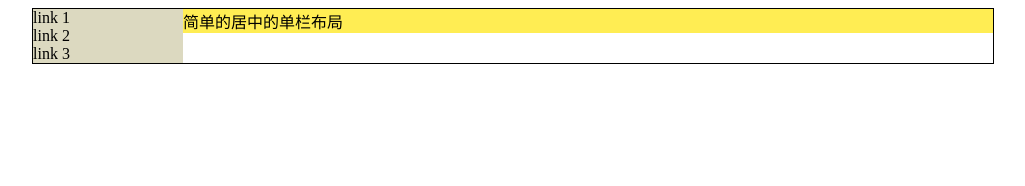
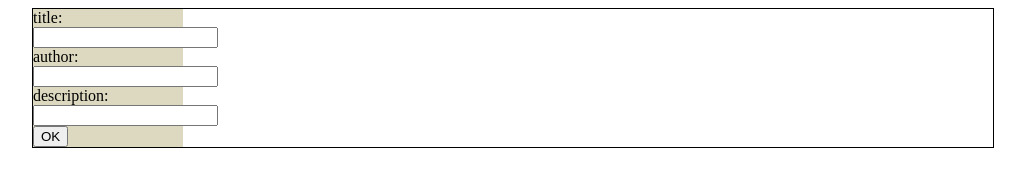
Before and after one commit to ocdman/jstutor, a plain HTML site: page backbone tutorial/fixed width three-column layout.html in a window 1280 px wide. Shown: the whole page, without its empty margins (127-1152 px from the left). Drawn offline with Linux system fonts and the light colour scheme.

Commit message:
give the backbone tutorial a name - shelf of books

```diff
--- a/backbone tutorial/fixed width three-column layout.html
+++ b/backbone tutorial/fixed width three-column layout.html
@@ -1,5 +1,6 @@
 <html>
 <head>
+	<title>Shelf of Books</title>
 	<style type="text/css">
 		.clearfix:after {
 			content: '.';
@@ -15,17 +16,13 @@
 			border: 1px solid;
 		}
 
-		nav {
+		#input {
 			width: 150px;
 			float: left;
 			background: #dcd9c0;
 		}
 
-		nav li {
-			list-style-type: none;
-		}
-
-		article{
+		#output{
 			width: 810px;
 			float: left;
 			background: #ffed53;
@@ -34,14 +31,14 @@
 </head>
 <body>
 	<div id="wrapper" class="clearfix">
-		<nav id="navigate">
-			<li>link 1</li>
-			<li>link 2</li>
-			<li>link 3</li>
-		</nav>
-		<article id="article">
-			简单的居中的单栏布局
-		</article>
+		<div id="input">
+			title: <input type="text" name="title">
+			author: <input type="text" name="author">
+			description: <input type="text" name="decription">
+			<input type="button" value="OK">
+		</div>
+		<div id="output">
+		</div>
 	</div>
 	<script type="text/javascript" src="js/jquery-3.1.1.min.js"></script>
 	<script type="text/javascript" src="js/underscore-min.js"></script>
--- a/backbone tutorial/js/app.js
+++ b/backbone tutorial/js/app.js
@@ -1,13 +1,15 @@
-var Navi = Backbone.Model.extend({
+var Book = Backbone.Model.extend({
 	defaults: {
-
+		'author': null,
+		'title': null,
+		'description': null
 	}
 });
 
-var navView = Backbone.View.extend({
-	el: '#navigate',
+var inputView = Backbone.View.extend({
+	el: '#input',
 	events: {
-		'click li': 'openLink'
+		'click input[type=button]': 'openLink'
 	},
 	openLink: function(e){
 		this.article.$el.html(e.target.innerHTML);
```
Also changed, not shown: 1 other file.
